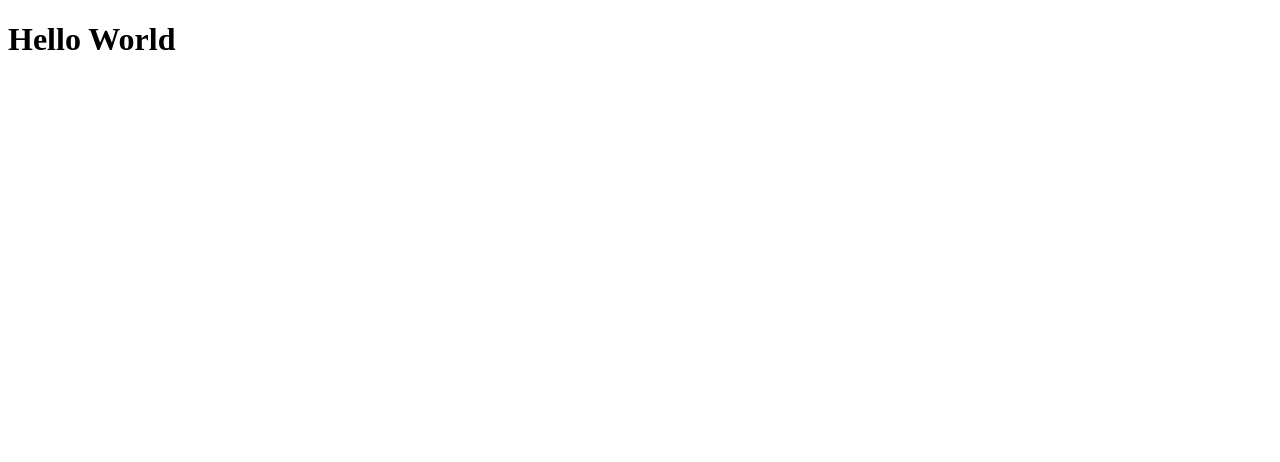
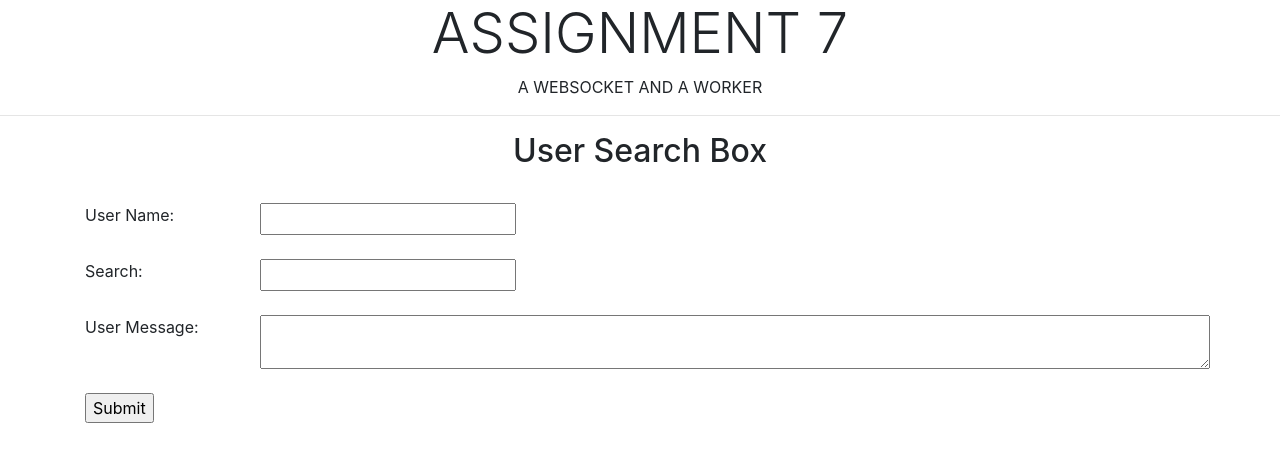
Before and after one commit to rpatel1291/Assignment7, a website: page index.html in a window 1280 px wide. Drawn offline with nearby package versions, Linux system fonts and the light colour scheme.

Commit message:
Update index.html

```diff
--- a/index.html
+++ b/index.html
@@ -1,9 +1,53 @@
 <!DOCTYPE html>
 <html lang="en">
     <head>
-        <title>Assignment 7: </title>
+        <title>Assignment 7</title>
+        <link
+            rel="stylesheet"
+            href="https://stackpath.bootstrapcdn.com/bootstrap/4.1.0/css/bootstrap.min.css"
+            integrity="sha384-9gVQ4dYFwwWSjIDZnLEWnxCjeSWFphJiwGPXr1jddIhOegiu1FwO5qRGvFXOdJZ4"
+            crossorigin="anonymous"
+        >
+        <meta name="viewport" content="width=device-width, initial-scale, shrink-to-fit=no">
     </head>
     <body>
-        <h1>Hello World</h1>
+        <header>
+            <div className="jumbotron">
+                <div id="header-container" class="container">
+                    <h1 class="display-4 text-center text-uppercase">
+                        Assignment 7
+                    </h1>
+                    <p id="sub-title" class="text-center text-uppercase">
+                        A Websocket And A Worker
+                    </p>
+                </div>
+                <hr/>
+            </div>
+        </header>
+        <main role="main">
+            <div id="form-container" class="container">
+                <h2 class="text-center">User Search Box</h2>
+                <br/>
+                <form id="form1" method="POST" action="">
+                    <fieldset id="form1-username" class="row">
+                        <label for="user-name" class="col-md-2">User Name: </label>
+                        <input id="username" type="text" name="user-name" required autocomplete="no"/>
+                    </fieldset>
+                    <br/>
+                    <fieldset id="form1-query" class="row">
+                        <label for="search-query" class="col-md-2">Search: </label>
+                        <input id="searchQuery" type="text" name="search-query" required/>
+                    </fieldset>
+                    <br/>
+                    <fieldset id="form1-message" class="row">
+                        <label for="user-message" class="col-md-2">User Message: </label>
+                        <textarea id="userMessage" name='user-message' class="col-md-10"></textarea>
+                    </fieldset>
+                    <br/>
+                    <input type="submit">
+                </form>
+            </div>
+            <div id="result-container"></div>
+        </main>
     </body>
 </html>
```
